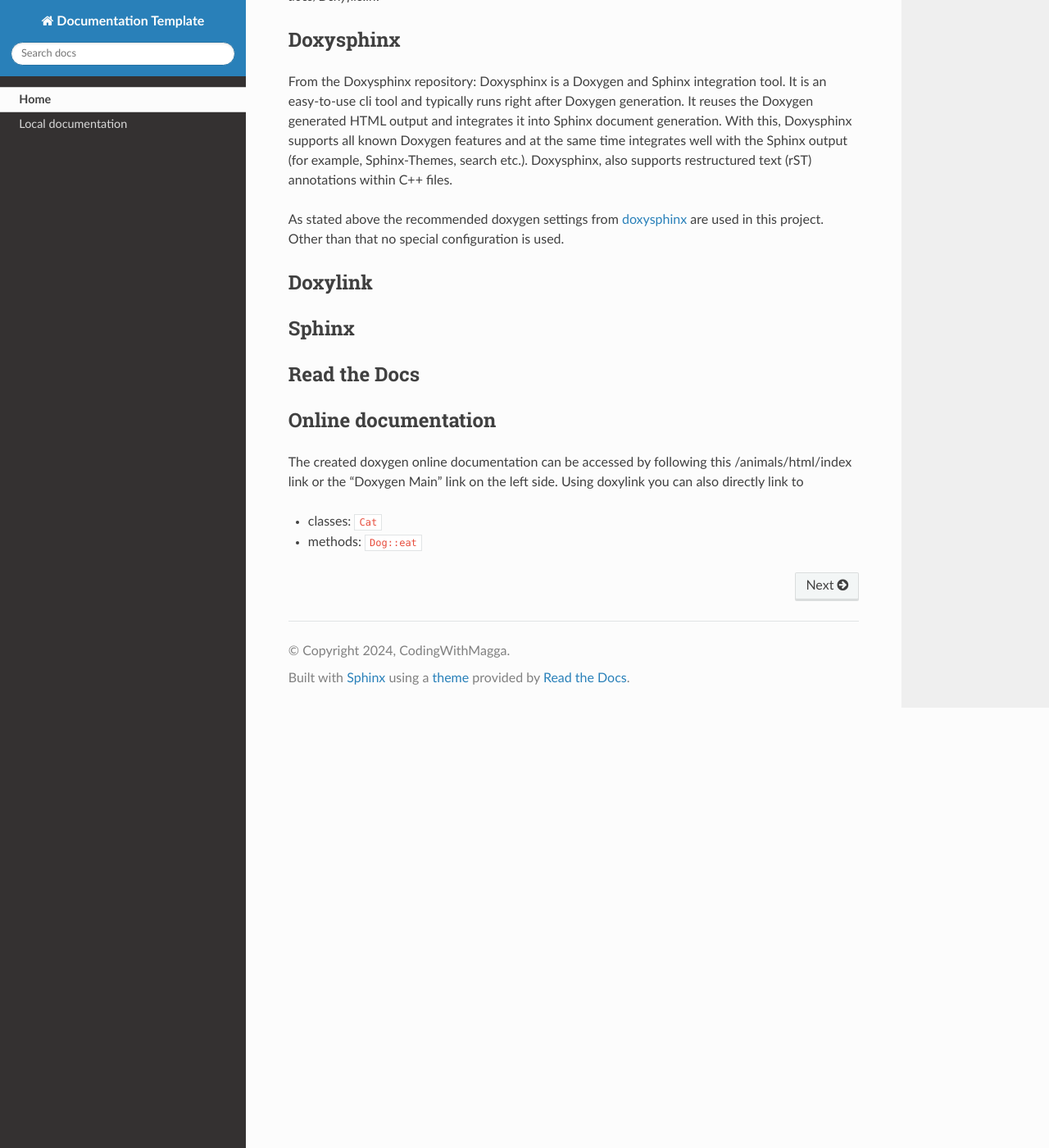
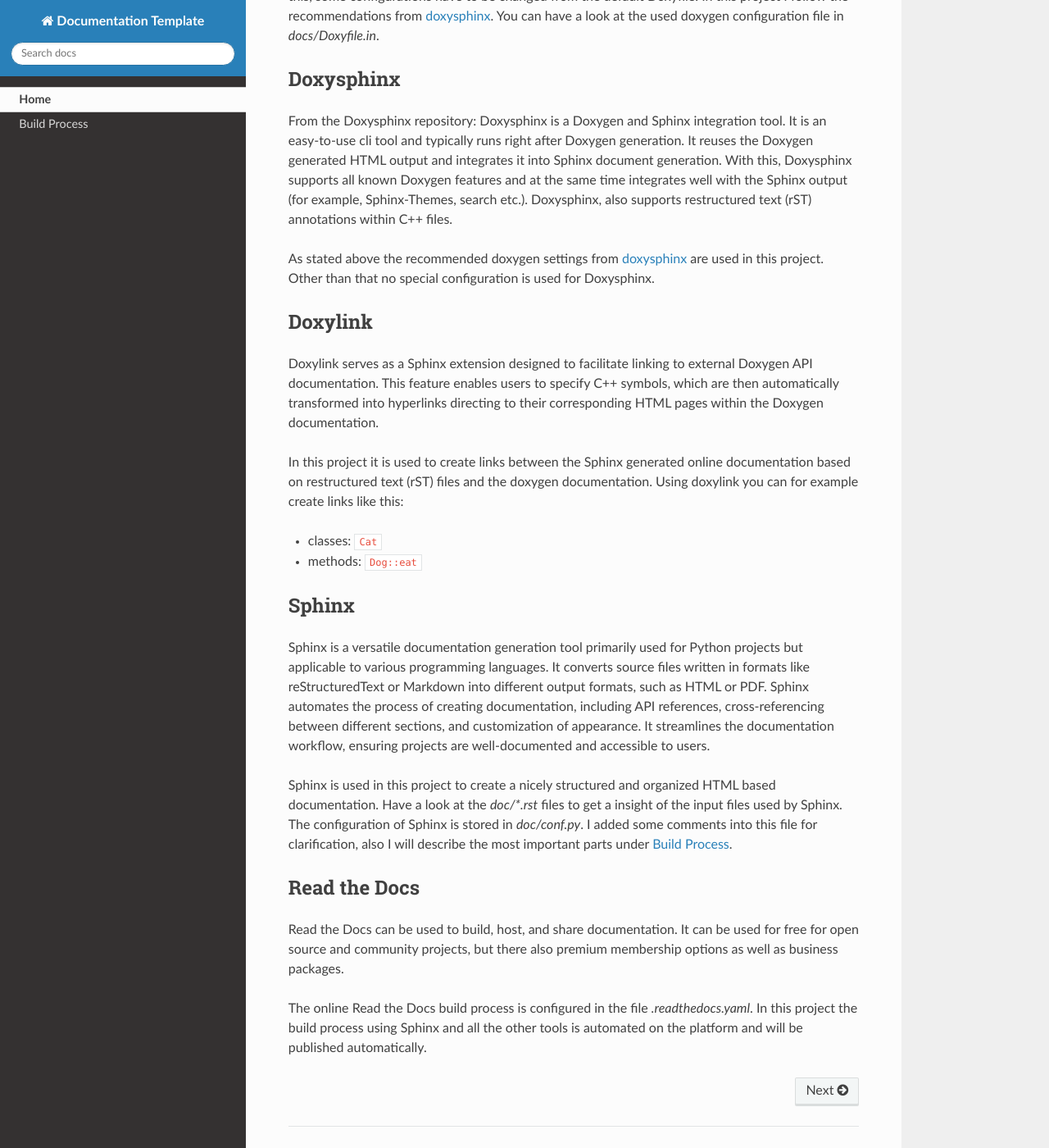
Before and after one commit to codingwithmagga/doxysphinx-with-read-the-docs-template, a Sphinx documentation site: the page built from docs/index.rst, in a window 1280 px wide and 1400 px high, scrolled down 664 px. Shown: the whole window at 82% size. Built offline with Sphinx 7.4.7 and the Read the Docs theme 2.0.0, drawn with Linux system fonts in a browser that asks for light colours; pages that are not in the unit, such as notebooks, are missing from menus; cross-references to code outside the pages are shown as plain code; some of the changed text lies outside the part shown.

Commit message:
Update doc

```diff
--- a/docs/index.rst
+++ b/docs/index.rst
@@ -6,10 +6,10 @@ Welcome to this template documentation!
     :titlesonly:
 
     Home <self>
-    local_doc
+    build_process
     Doxygen Main <animals/html/index>
 
-This repository shows how to use a combination of `doxygen <https://www.doxygen.nl/>`_, `doxysphinx <https://github.com/boschglobal/doxysphinx>`__, `doxylink <https://github.com/sphinx-contrib/doxylink>`_, `Sphinx <https://www.sphinx-doc.org/en/master/>_` and `Read the Docs <https://about.readthedocs.com/>`_ to create an online documentation. In the following you find some short information about the mentioned tools and the used configuration.
+This repository shows how to use a combination of `doxygen <https://www.doxygen.nl/>`_, `doxysphinx <https://github.com/boschglobal/doxysphinx>`__, `doxylink <https://github.com/sphinx-contrib/doxylink>`_, `Sphinx <https://www.sphinx-doc.org/en/master/>`_ and `Read the Docs <https://about.readthedocs.com/>`_ to create an online documentation. :ref:`Build Process` shows additional information about the documentation build process online and offline either with or without using CMake. The created doxygen online documentation can be accessed by following this :doc:`/animals/html/index` link or the "Doxygen Main" link on the left side or above this text.  In the following you find some short information about the mentioned tools and the used configuration.
 
 Doxygen
 +++++++
@@ -22,21 +22,28 @@ Doxysphinx
 
 From the Doxysphinx repository: Doxysphinx is a Doxygen and Sphinx integration tool. It is an easy-to-use cli tool and typically runs right after Doxygen generation. It reuses the Doxygen generated HTML output and integrates it into Sphinx document generation. With this, Doxysphinx supports all known Doxygen features and at the same time integrates well with the Sphinx output (for example, Sphinx-Themes, search etc.). Doxysphinx, also supports restructured text (rST) annotations within C++ files.
 
-As stated above the recommended doxygen settings from `doxysphinx <https://github.com/boschglobal/doxysphinx/blob/main/docs/getting_started.md#mandatory-settings>`__ are used in this project. Other than that no special configuration is used.
+As stated above the recommended doxygen settings from `doxysphinx <https://github.com/boschglobal/doxysphinx/blob/main/docs/getting_started.md#mandatory-settings>`__ are used in this project. Other than that no special configuration is used for Doxysphinx.
 
 Doxylink
 ++++++++
 
+Doxylink serves as a Sphinx extension designed to facilitate linking to external Doxygen API documentation. This feature enables users to specify C++ symbols, which are then automatically transformed into hyperlinks directing to their corresponding HTML pages within the Doxygen documentation.
+
+In this project it is used to create links between the Sphinx generated online documentation based on restructured text (rST) files and the doxygen documentation. Using doxylink you can for example create links like this:
+
+* classes: :animals:`Cat`
+* methods: :animals:`Dog::eat`
+
 Sphinx
 ++++++
+
+Sphinx is a versatile documentation generation tool primarily used for Python projects but applicable to various programming languages. It converts source files written in formats like reStructuredText or Markdown into different output formats, such as HTML or PDF. Sphinx automates the process of creating documentation, including API references, cross-referencing between different sections, and customization of appearance. It streamlines the documentation workflow, ensuring projects are well-documented and accessible to users.
+
+Sphinx is used in this project to create a nicely structured and organized HTML based documentation. Have a look at the `doc/*.rst` files to get a insight of the input files used by Sphinx. The configuration of Sphinx is stored in `doc/conf.py`. I added some comments into this file for clarification, also I will describe the most important parts under :ref:`Build Process`.
 
 Read the Docs
 +++++++++++++
 
-Online documentation
-++++++++++++++++++++
+Read the Docs can be used to build, host, and share documentation. It can be used for free for open source and community projects, but there also premium membership options as well as business packages.
 
-The created doxygen online documentation can be accessed by following this :doc:`/animals/html/index` link or the "Doxygen Main" link on the left side. Using doxylink you can also directly link to
-
-* classes: :animals:`Cat`
-* methods: :animals:`Dog::eat`
+The online Read the Docs build process is configured in the file `.readthedocs.yaml`. In this project the build process using Sphinx and all the other tools is automated on the platform and will be published automatically.
```
Also changed, not shown: docs/build_process.rst (added, +13 -0 lines), docs/local_doc.rst (deleted, +0 -8 lines).
